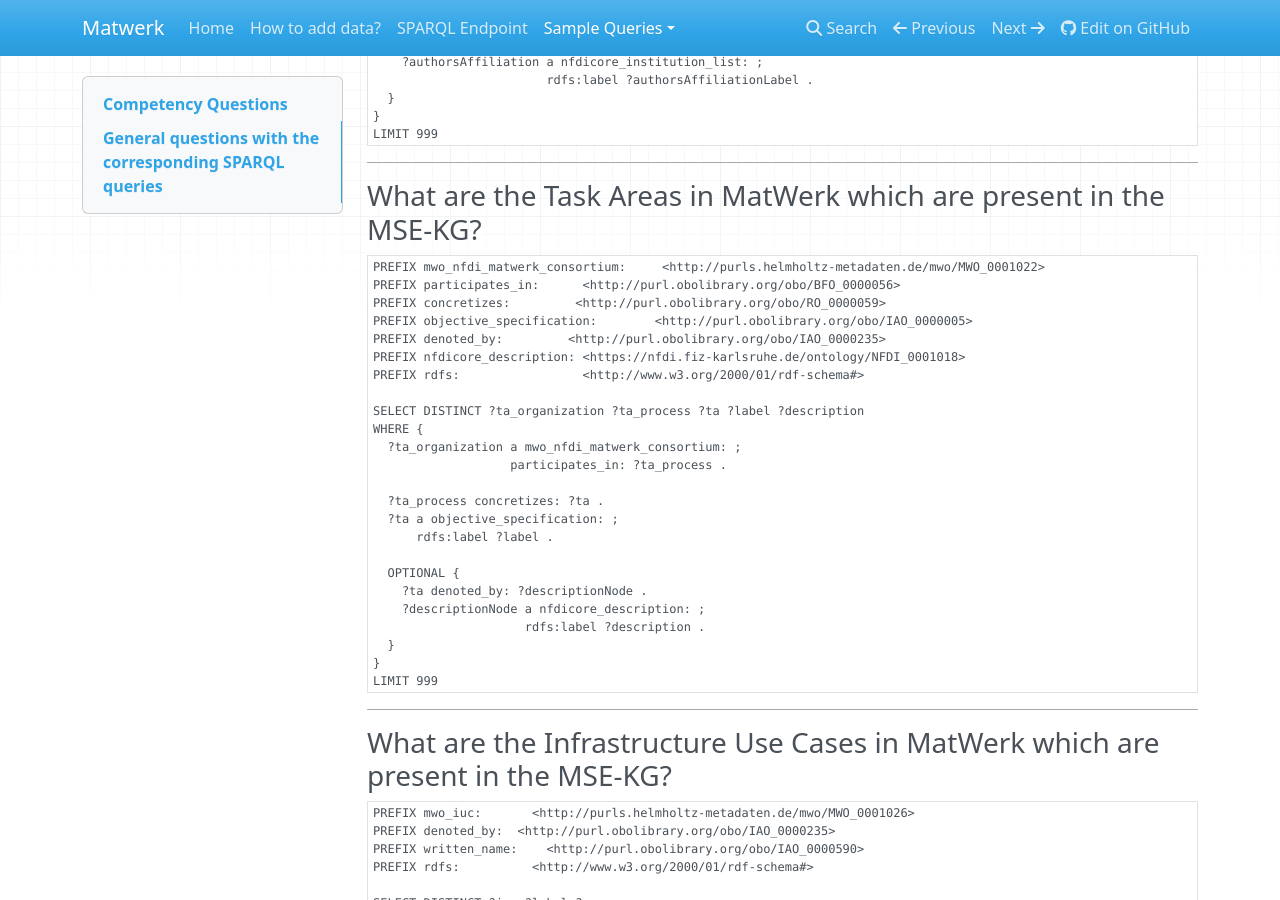
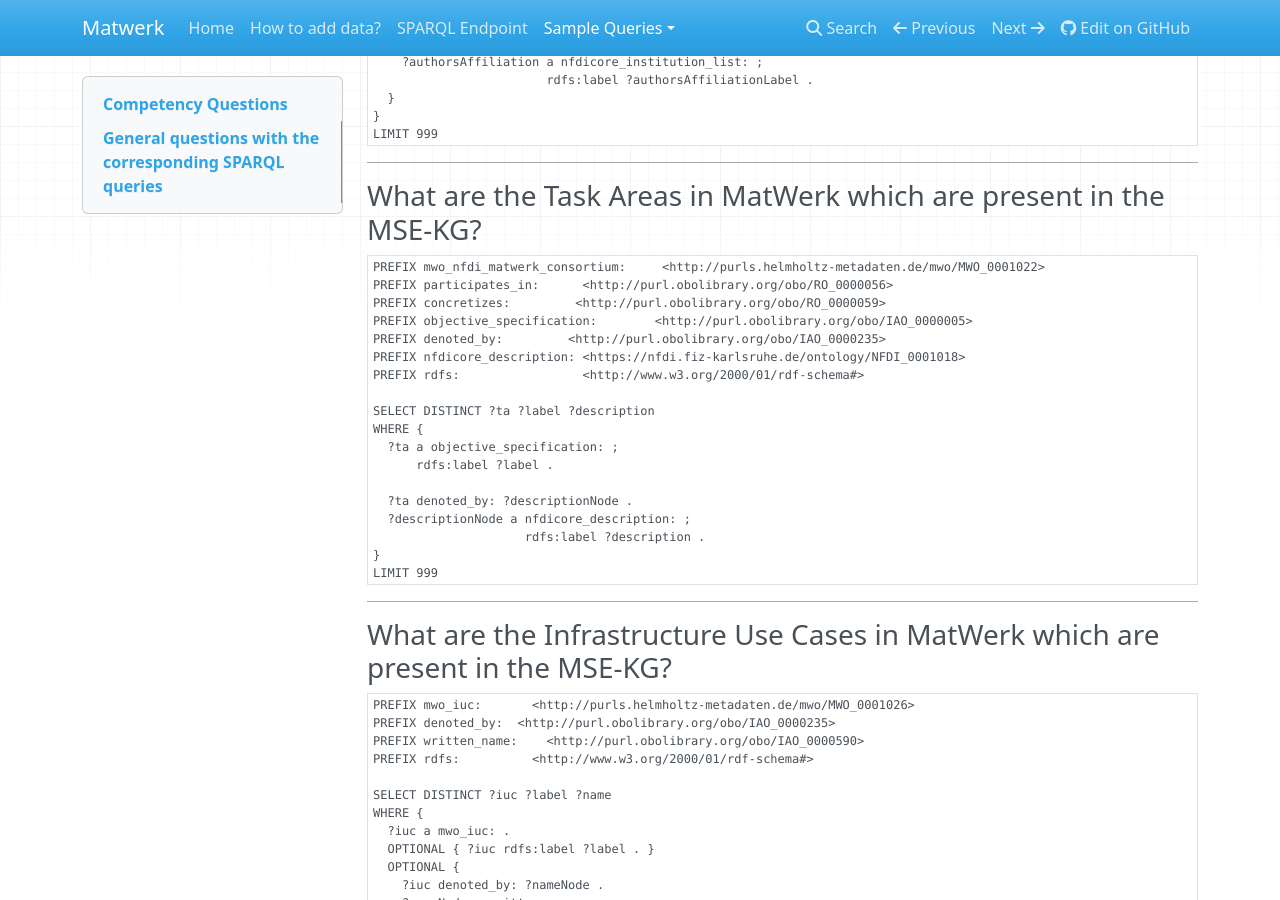
Before and after one commit to ISE-FIZKarlsruhe/matwerk, an MkDocs documentation site: the page built from docs/general_queries.md, in a window 1280 px wide and 900 px high, scrolled down 12199 px. Built offline with MkDocs 1.6.1, drawn with Linux system fonts in a browser that asks for light colours; nearby versions of some CDN libraries.

Commit message:
update cq

````diff
--- a/docs/general_queries.md
+++ b/docs/general_queries.md
@@ -684,27 +684,21 @@
 
 ```sparql
 PREFIX mwo_nfdi_matwerk_consortium:     <http://purls.helmholtz-metadaten.de/mwo/MWO_0001022>
-PREFIX participates_in:      <http://purl.obolibrary.org/obo/BFO_0000056>
+PREFIX participates_in:      <http://purl.obolibrary.org/obo/RO_0000056>
 PREFIX concretizes:         <http://purl.obolibrary.org/obo/RO_0000059>
 PREFIX objective_specification:        <http://purl.obolibrary.org/obo/IAO_0000005>
 PREFIX denoted_by:         <http://purl.obolibrary.org/obo/IAO_0000235>
 PREFIX nfdicore_description: <https://nfdi.fiz-karlsruhe.de/ontology/NFDI_0001018>
 PREFIX rdfs:                 <http://www.w3.org/2000/01/rdf-schema#>
 
-SELECT DISTINCT ?ta_organization ?ta_process ?ta ?label ?description
+SELECT DISTINCT ?ta ?label ?description
 WHERE {
-  ?ta_organization a mwo_nfdi_matwerk_consortium: ;
-                   participates_in: ?ta_process .
-
-  ?ta_process concretizes: ?ta .
   ?ta a objective_specification: ;
       rdfs:label ?label .
 
-  OPTIONAL {
-    ?ta denoted_by: ?descriptionNode .
-    ?descriptionNode a nfdicore_description: ;
+  ?ta denoted_by: ?descriptionNode .
+  ?descriptionNode a nfdicore_description: ;
                      rdfs:label ?description .
-  }
 }
 LIMIT 999
 ```
````
